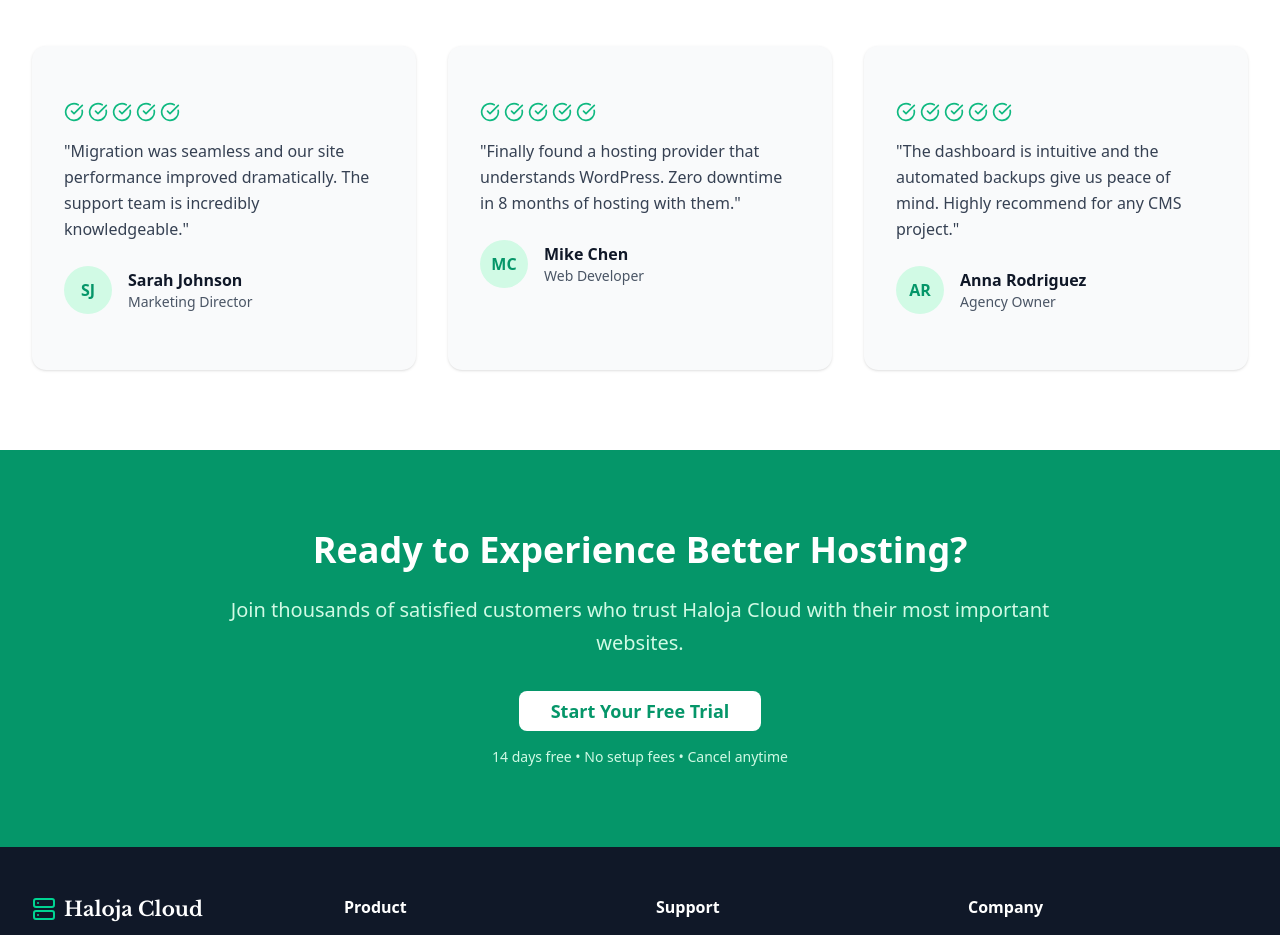
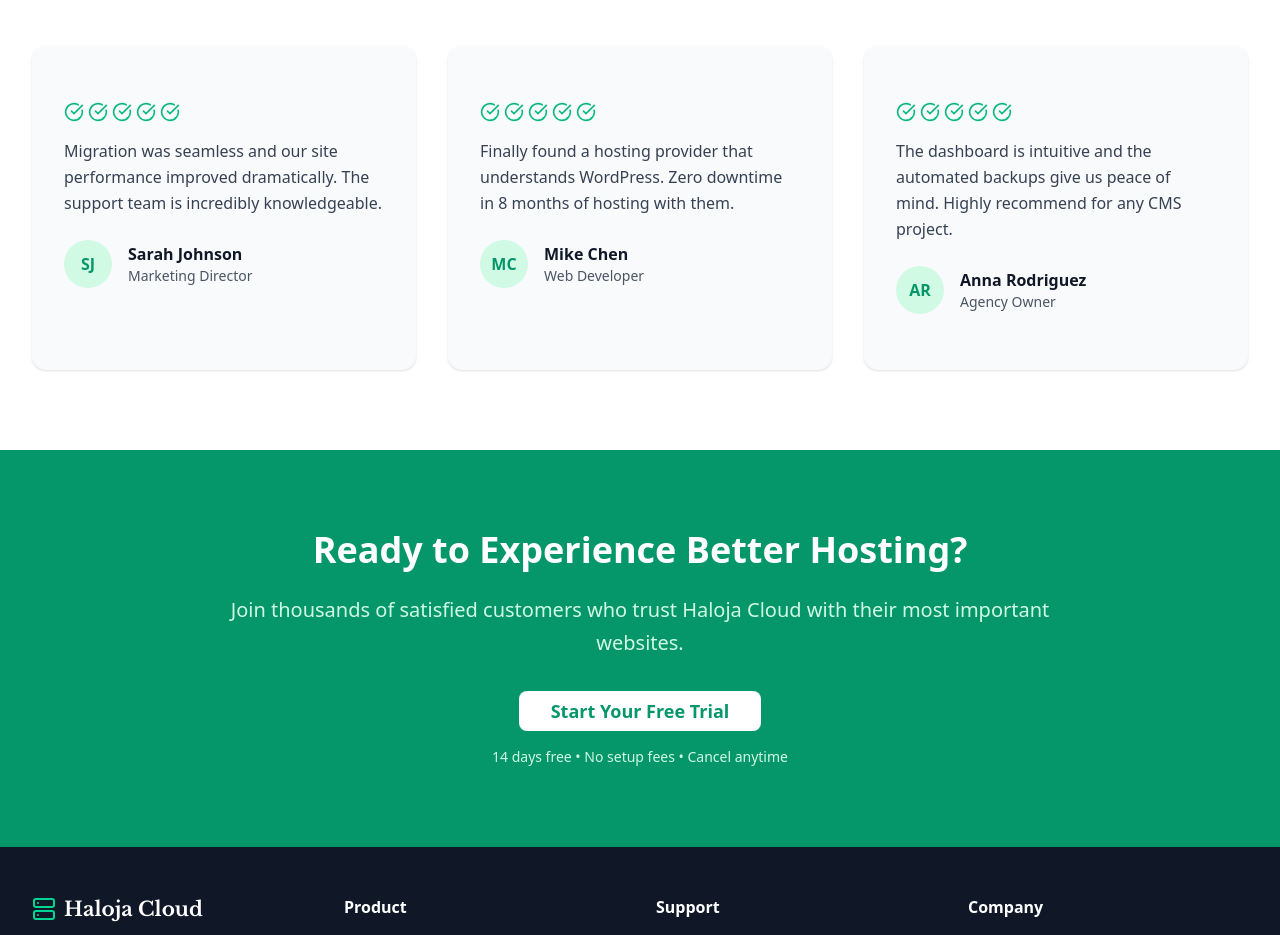
Before and after one commit to YisuM/haloja, a Next.js app: page / in a window 1280 px wide. Shown: the part 1380-2315 px from the top of the page. Built offline with nearby package versions, Linux system fonts and the light colour scheme; no server answers.

Commit message:
remove "" from page.tsx

```diff
--- a/src/app/page.tsx
+++ b/src/app/page.tsx
@@ -100,8 +100,8 @@ export default function HomePage() {
                   ))}
                 </div>
                 <p className="text-gray-700 dark:text-foreground mb-6 leading-relaxed">
-                  "Migration was seamless and our site performance improved dramatically. The support team is incredibly
-                  knowledgeable."
+                  Migration was seamless and our site performance improved dramatically. The support team is incredibly
+                  knowledgeable.
                 </p>
                 <div className="flex items-center">
                   <div className="w-12 h-12 bg-emerald-100 dark:bg-muted rounded-full flex items-center justify-center mr-4">
@@ -123,8 +123,8 @@ export default function HomePage() {
                   ))}
                 </div>
                 <p className="text-gray-700 dark:text-foreground mb-6 leading-relaxed">
-                  "Finally found a hosting provider that understands WordPress. Zero downtime in 8 months of hosting
-                  with them."
+                  Finally found a hosting provider that understands WordPress. Zero downtime in 8 months of hosting
+                  with them.
                 </p>
                 <div className="flex items-center">
                   <div className="w-12 h-12 bg-emerald-100 dark:bg-muted rounded-full flex items-center justify-center mr-4">
@@ -146,8 +146,8 @@ export default function HomePage() {
                   ))}
                 </div>
                 <p className="text-gray-700 dark:text-foreground mb-6 leading-relaxed">
-                  "The dashboard is intuitive and the automated backups give us peace of mind. Highly recommend for any
-                  CMS project."
+                  The dashboard is intuitive and the automated backups give us peace of mind. Highly recommend for any
+                  CMS project.
                 </p>
                 <div className="flex items-center">
                   <div className="w-12 h-12 bg-emerald-100 dark:bg-muted rounded-full flex items-center justify-center mr-4">
```
